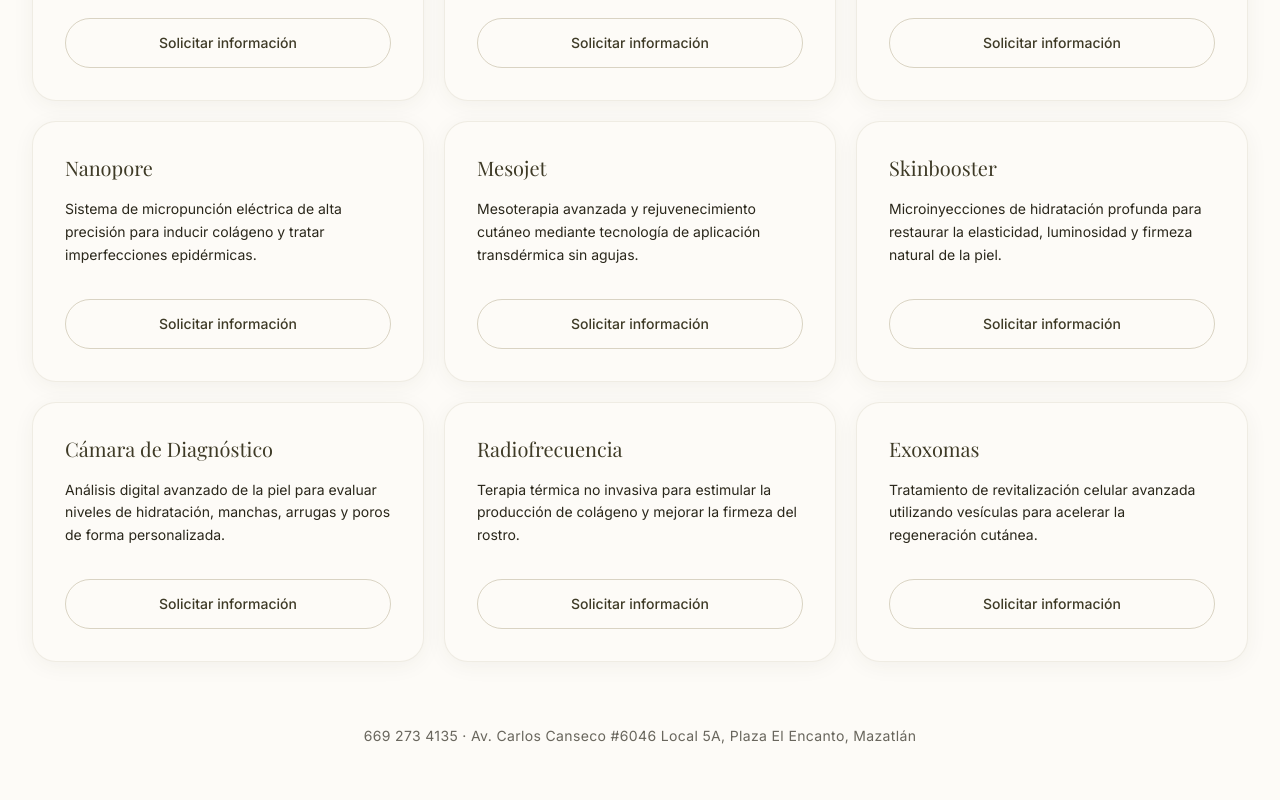
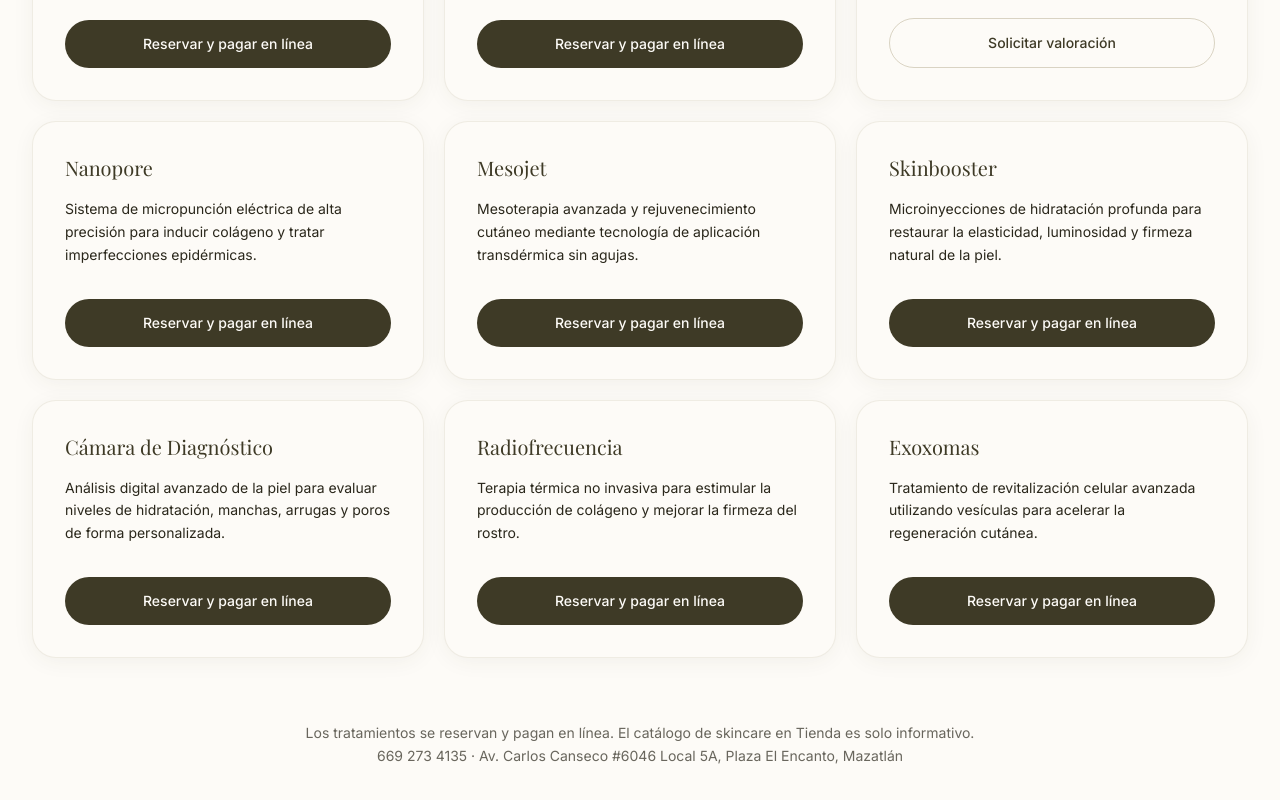
Before and after one commit to clinicaesteticamzt/clinica_estetica_luisa, a Next.js app: page /servicios in a window 1280 px wide. Shown: the part 1100-1900 px from the top of the page. Built offline with nearby package versions, Linux system fonts and the light colour scheme; a web font is replaced by a local one.

Commit message:
reserva y pagos en linea

```diff
--- a/app/reservar/page.tsx
+++ b/app/reservar/page.tsx
@@ -137,7 +137,7 @@ function ReservarContent() {
 
     const msg = isHighEnd
       ? `Hola, soy ${nombre}. Solicito valoración para ${selectedService.name} en Clínica Dra. Laura Simental.\nTel: ${telefono}`
-      : `Hola, soy ${nombre}. Quiero agendar ${selectedService.name} el ${formatDateLong(selectedDate)} a las ${selectedTime}.\nTel: ${telefono}`;
+      : `Hola, soy ${nombre}. Deseo reservar y pagar en línea ${selectedService.name} el ${formatDateLong(selectedDate)} a las ${selectedTime}.\nTel: ${telefono}`;
 
     return whatsappUrl(msg);
   }
@@ -145,9 +145,9 @@ function ReservarContent() {
   return (
     <SubpageLayout showCta={false}>
       <PageHeader
-        label="Agenda rápida"
-        title="Reserva en segundos"
-        description="Elige tu tratamiento, horario y confirma por WhatsApp en pocos toques."
+        label="Reserva con pago en línea"
+        title="Reserva tu tratamiento"
+        description="Elige tu tratamiento, horario y datos de contacto. Los tratamientos se confirman con pago en línea; los protocolos que requieren valoración médica se coordinan por WhatsApp."
       />
 
       <section className="section-padding bg-luxury-bg pb-32">
@@ -295,7 +295,15 @@ function ReservarContent() {
 
             {serviceId && isHighEnd && (
               <div className="mb-8 rounded-serenity bg-luxury-card px-4 py-3 text-sm text-luxury-text">
-                Este tratamiento se confirma con nuestra asistente vía WhatsApp.
+                Este tratamiento requiere valoración médica previa. Te contactaremos
+                por WhatsApp para confirmar tu cita.
+              </div>
+            )}
+
+            {serviceId && !isHighEnd && (
+              <div className="mb-8 rounded-serenity bg-luxury-card px-4 py-3 text-sm text-luxury-text">
+                Al confirmar, coordinaremos el pago en línea de tu tratamiento para
+                apartar tu horario.
               </div>
             )}
 
@@ -372,10 +380,14 @@ function ReservarContent() {
                 type="button"
                 disabled={!readyForContact}
                 onClick={handleConfirm}
-                className="btn-pill inline-flex shrink-0 items-center gap-2 bg-[#25D366] text-white hover:opacity-90 disabled:cursor-not-allowed disabled:opacity-40"
+                className={`btn-pill inline-flex shrink-0 items-center gap-2 disabled:cursor-not-allowed disabled:opacity-40 ${
+                  isHighEnd
+                    ? "bg-[#25D366] text-white hover:opacity-90"
+                    : "btn-pill-dark"
+                }`}
               >
-                <MessageCircle size={18} />
-                Confirmar
+                {isHighEnd ? <MessageCircle size={18} /> : null}
+                {isHighEnd ? "Solicitar valoración" : "Confirmar y pagar"}
               </button>
             </div>
           </div>
--- a/app/servicios/page.tsx
+++ b/app/servicios/page.tsx
@@ -15,7 +15,7 @@ export default function ServiciosPage() {
       <PageHeader
         label="Catálogo clínico"
         title="Nuestros Tratamientos"
-        description="Protocolos médicos diseñados para realzar tu belleza con resultados naturales. Explora nuestras tres áreas de especialidad y encuentra el tratamiento ideal para ti."
+        description="Protocolos médicos diseñados para realzar tu belleza con resultados naturales. Reserva y paga tus tratamientos en línea; el catálogo de productos en Tienda es únicamente informativo."
       />
       <Services />
     </SubpageLayout>
--- a/components/InternalLinks.tsx
+++ b/components/InternalLinks.tsx
@@ -8,7 +8,7 @@ const PAGES = [
     label: "Servicios",
     title: "Nuestros tratamientos",
     description:
-      "Faciales médicos, medicina estética y protocolos corporales de alta gama.",
+      "Faciales médicos, medicina estética y protocolos de alta gama con reserva y pago en línea.",
     icon: Sparkles,
   },
   {
@@ -30,17 +30,17 @@ const PAGES = [
   {
     href: "/tienda",
     label: "Tienda",
-    title: "Skincare premium",
+    title: "Catálogo informativo",
     description:
-      "Productos dermatológicos seleccionados por la Dra. Laura Simental.",
+      "Productos dermatológicos recomendados en consulta. No se venden en línea.",
     icon: ShoppingBag,
   },
   {
     href: "/reservar",
     label: "Reservar",
-    title: "Agenda tu valoración",
+    title: "Reserva y pago en línea",
     description:
-      "Reserva en línea o consulta disponibilidad para tratamientos avanzados.",
+      "Agenda tu tratamiento y confirma con pago en línea desde la web.",
     icon: Calendar,
   },
 ];
--- a/components/Intro.tsx
+++ b/components/Intro.tsx
@@ -67,7 +67,7 @@ export default function Intro() {
                 href="/tienda"
                 className="btn-pill-outline transition-all duration-500 ease-out"
               >
-                Ver skincare premium
+                Ver catálogo de skincare
               </Link>
             </div>
           </div>
--- a/components/Services.tsx
+++ b/components/Services.tsx
@@ -57,17 +57,29 @@ export default function Services() {
                   ))}
                 </ul>
               )}
-              <Link
-                href={`/reservar?categoria=${category.id}&servicio=${service.id}`}
-                className="btn-pill-outline mt-8 w-full text-center"
-              >
-                Solicitar información
-              </Link>
+              {service.requiresValidation ? (
+                <Link
+                  href={`/reservar?categoria=${category.id}&servicio=${service.id}`}
+                  className="btn-pill-outline mt-8 w-full text-center"
+                >
+                  Solicitar valoración
+                </Link>
+              ) : (
+                <Link
+                  href={`/reservar?categoria=${category.id}&servicio=${service.id}`}
+                  className="btn-pill-dark mt-8 w-full text-center"
+                >
+                  Reservar y pagar en línea
+                </Link>
+              )}
             </article>
           ))}
         </div>
 
-        <p className="mt-16 text-center text-sm tracking-wide text-luxury-text/70">
+        <p className="mt-16 text-center text-sm leading-relaxed text-luxury-text/70">
+          Los tratamientos se reservan y pagan en línea. El catálogo de skincare en
+          Tienda es solo informativo.
+          <br />
           {CLINIC.phone} · {CLINIC.address}, {CLINIC.city}
         </p>
       </div>
```
